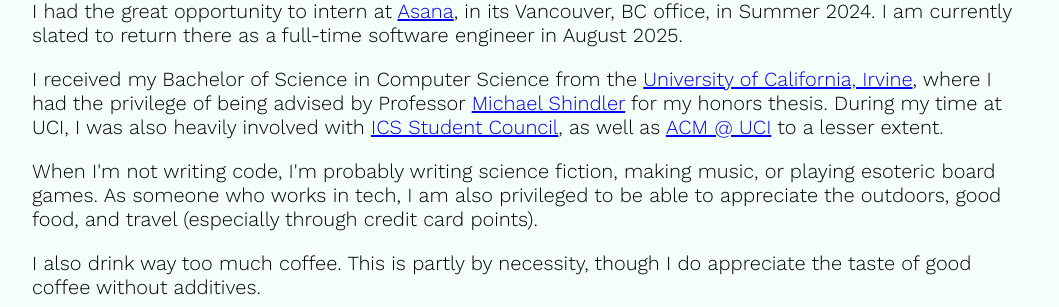
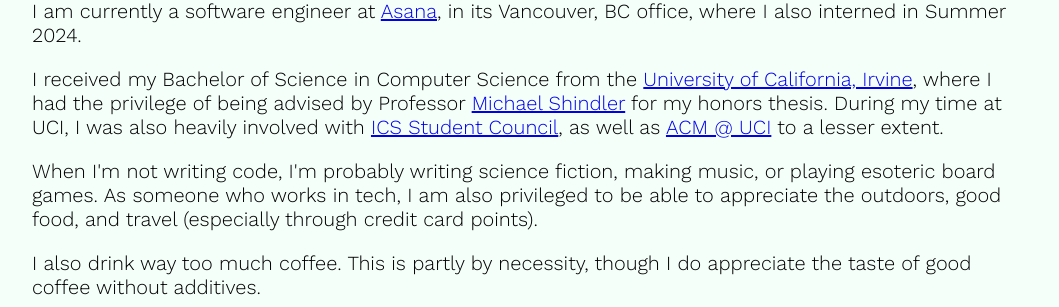
Before and after one commit to ecxyzzy/eddychen.ca, an Astro site in the folder apps/site/: page / in a window 1280 px wide. Shown: the part 323-630 px from the top of the page, without its empty margins (108-1167 px from the left). Built offline with nearby package versions, Linux system fonts and the light colour scheme; Astro itself is replaced by a stand-in of ours.

Commit message:
feat: working now

```diff
--- a/apps/site/src/pages/index.astro
+++ b/apps/site/src/pages/index.astro
@@ -37,9 +37,8 @@
   </p>
   <h2>About me</h2>
   <p>
-    I had the great opportunity to intern at <a href="https://asana.com">Asana</a>, in its
-    Vancouver, BC office, in Summer 2024. I am currently slated to return there as a full-time
-    software engineer in August 2025.
+    I am currently a software engineer at <a href="https://asana.com">Asana</a>, in its Vancouver,
+    BC office, where I also interned in Summer 2024.
   </p>
   <p>
     I received my Bachelor of Science in Computer Science from the <a href="https://uci.edu"
```
